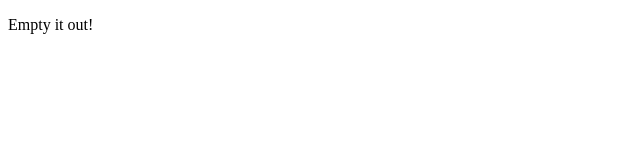
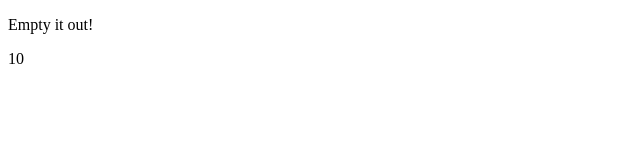
Before and after one commit to sachieko/your-legacy, a React (Create React App) app in the folder legacy-front-end/: page / in a window 1280 px wide. Shown: the top 160 px of the page, without its empty margins (0-640 px from the left). Built offline with nearby package versions, Linux system fonts and the light colour scheme.

Commit message:
Begin building ability score component for char sheets

```diff
--- a/legacy-front-end/src/components/CharacterSheet/AbilityScore.jsx
+++ b/legacy-front-end/src/components/CharacterSheet/AbilityScore.jsx
@@ -1,9 +1,10 @@
 
-const AbilityScore = () => {
+const AbilityScore = (props) => {
 
   return (
-    <>
-    </>
+    <div className='ability-score'>
+      {props.value}
+    </div>
   );
 };
 
```
Also changed, not shown: legacy-front-end/src/components/CharacterSheet/index.jsx (added).
